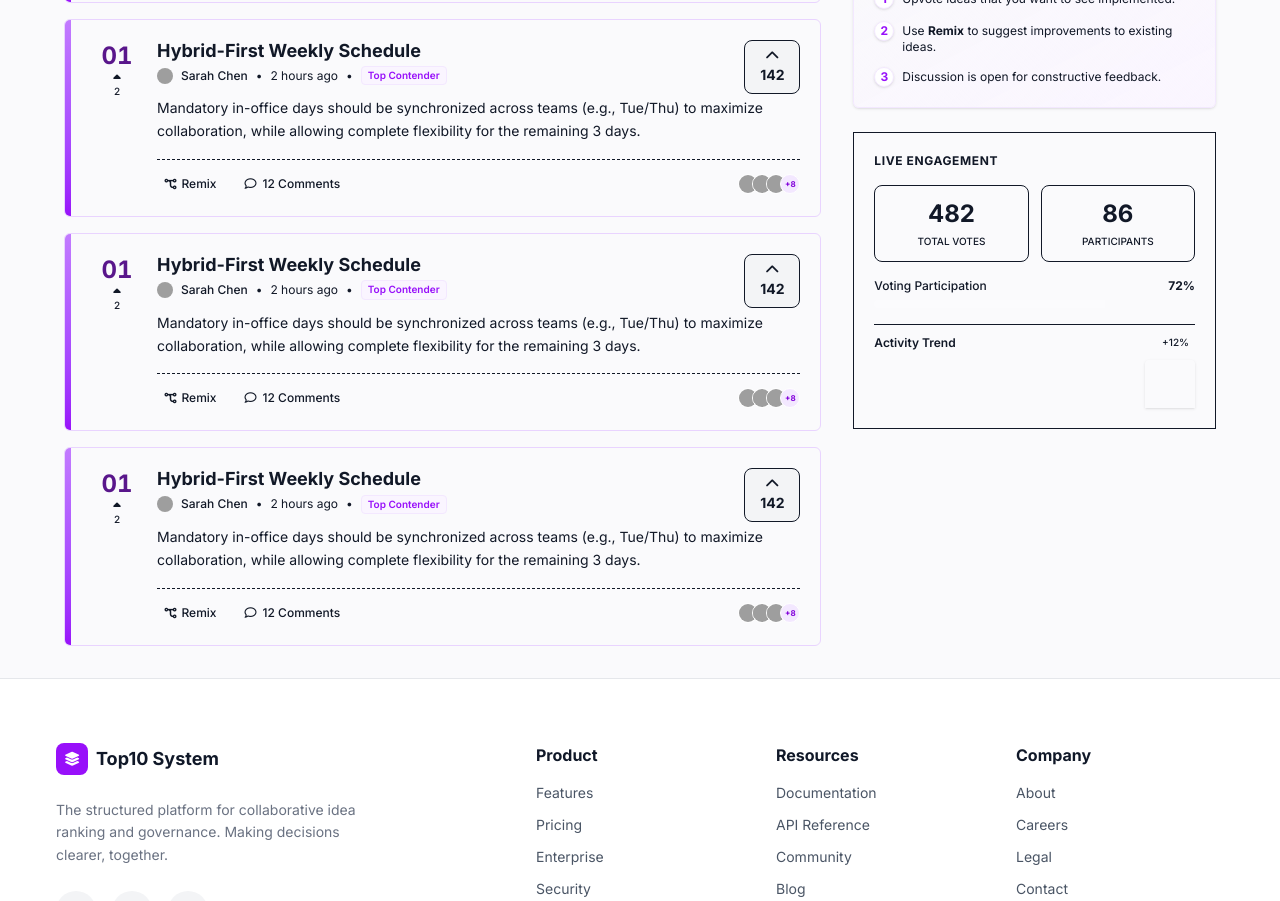
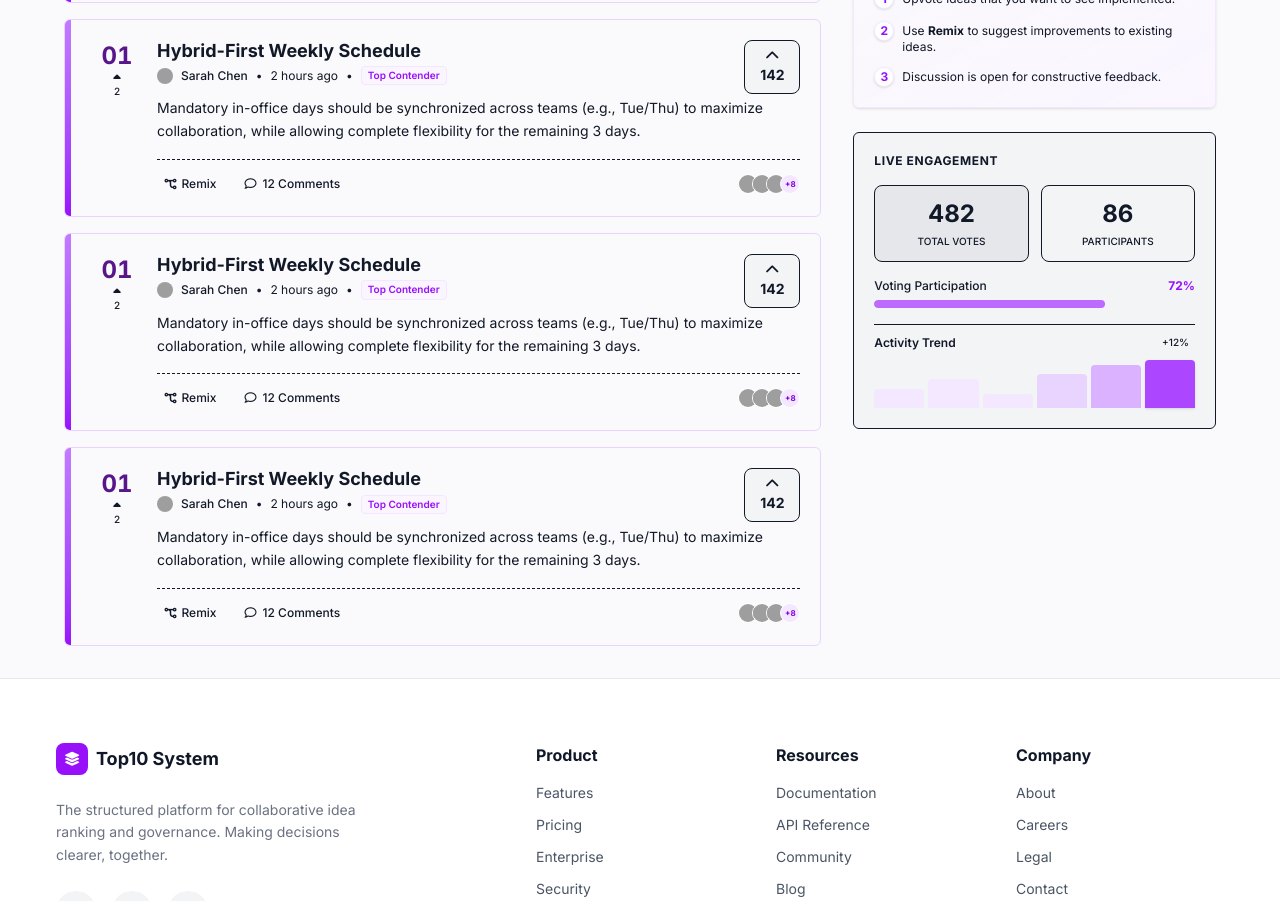
Before and after one commit to peterrobert/TUC_SYSTEM, a Next.js app in the folder tuc-frontend/: page /lists/1 in a window 1280 px wide. Shown: the part 780-1681 px from the top of the page. Built offline with nearby package versions, Linux system fonts and the light colour scheme; grey boxes are pictures that could not be loaded.

Commit message:
Created the trending block

```diff
--- a/tuc-frontend/app/lists/[id]/EngagementStatsSection.tsx
+++ b/tuc-frontend/app/lists/[id]/EngagementStatsSection.tsx
@@ -1,21 +1,21 @@
 const EngagementStatsSection = () => {
   return (
-    <div className="bg-surface rounded-card border border-border shadow-card p-5">
+    <div className="bg-gray-100 rounded-md border border-border shadow-card p-5">
       <h4 className="text-xs font-bold text-text-muted uppercase tracking-wider mb-4">
         Live Engagement
       </h4>
 
       <div className="grid grid-cols-2 gap-3 mb-4">
-        <div className="bg-surface-muted p-3 rounded-lg border border-divider text-center group hover:border-primary-200 transition-colors">
-          <div className="text-2xl font-bold text-text-primary group-hover:text-primary-600 transition-colors">
+        <div className="bg-gray-200 p-3 rounded-lg border border-divider text-center group hover:border-purple-200 transition-colors">
+          <div className="text-2xl font-bold text-text-purple group-hover:text-purple-600 transition-colors">
             482
           </div>
           <div className="text-[10px] text-text-secondary font-medium uppercase mt-1">
             Total Votes
           </div>
         </div>
-        <div className="bg-surface-muted p-3 rounded-lg border border-divider text-center group hover:border-primary-200 transition-colors">
-          <div className="text-2xl font-bold text-text-primary group-hover:text-primary-600 transition-colors">
+        <div className="bg-surface-muted p-3 rounded-lg border border-divider text-center group hover:border-purple-200 transition-colors">
+          <div className="text-2xl font-bold text-text-purple group-hover:text-purple-600 transition-colors">
             86
           </div>
           <div className="text-[10px] text-text-secondary font-medium uppercase mt-1">
@@ -30,11 +30,11 @@ const EngagementStatsSection = () => {
             <span className="text-text-secondary font-medium">
               Voting Participation
             </span>
-            <span className="font-bold text-primary-600">72%</span>
+            <span className="font-bold text-purple-600">72%</span>
           </div>
           <div className="w-full bg-surface-muted rounded-full h-2 overflow-hidden">
             <div
-              className="bg-primary-500 h-2 rounded-full relative"
+              className="bg-purple-500 h-2 rounded-full relative"
               style={{ width: "72%" }}
             >
               <div className="absolute inset-0 bg-white/20 animate-[pulse_2s_infinite]"></div>
@@ -52,12 +52,12 @@ const EngagementStatsSection = () => {
             </span>
           </div>
           <div className="h-12 flex items-end justify-between space-x-1">
-            <div className="w-1/6 bg-primary-100 rounded-t-sm h-[40%]"></div>
-            <div className="w-1/6 bg-primary-100 rounded-t-sm h-[60%]"></div>
-            <div className="w-1/6 bg-primary-100 rounded-t-sm h-[30%]"></div>
-            <div className="w-1/6 bg-primary-200 rounded-t-sm h-[70%]"></div>
-            <div className="w-1/6 bg-primary-300 rounded-t-sm h-[90%]"></div>
-            <div className="w-1/6 bg-primary-500 rounded-t-sm h-[100%] shadow-sm"></div>
+            <div className="w-1/6 bg-purple-100 rounded-t-sm h-[40%]"></div>
+            <div className="w-1/6 bg-purple-100 rounded-t-sm h-[60%]"></div>
+            <div className="w-1/6 bg-purple-100 rounded-t-sm h-[30%]"></div>
+            <div className="w-1/6 bg-purple-200 rounded-t-sm h-[70%]"></div>
+            <div className="w-1/6 bg-purple-300 rounded-t-sm h-[90%]"></div>
+            <div className="w-1/6 bg-purple-500 rounded-t-sm h-full shadow-sm"></div>
           </div>
         </div>
       </div>
```
